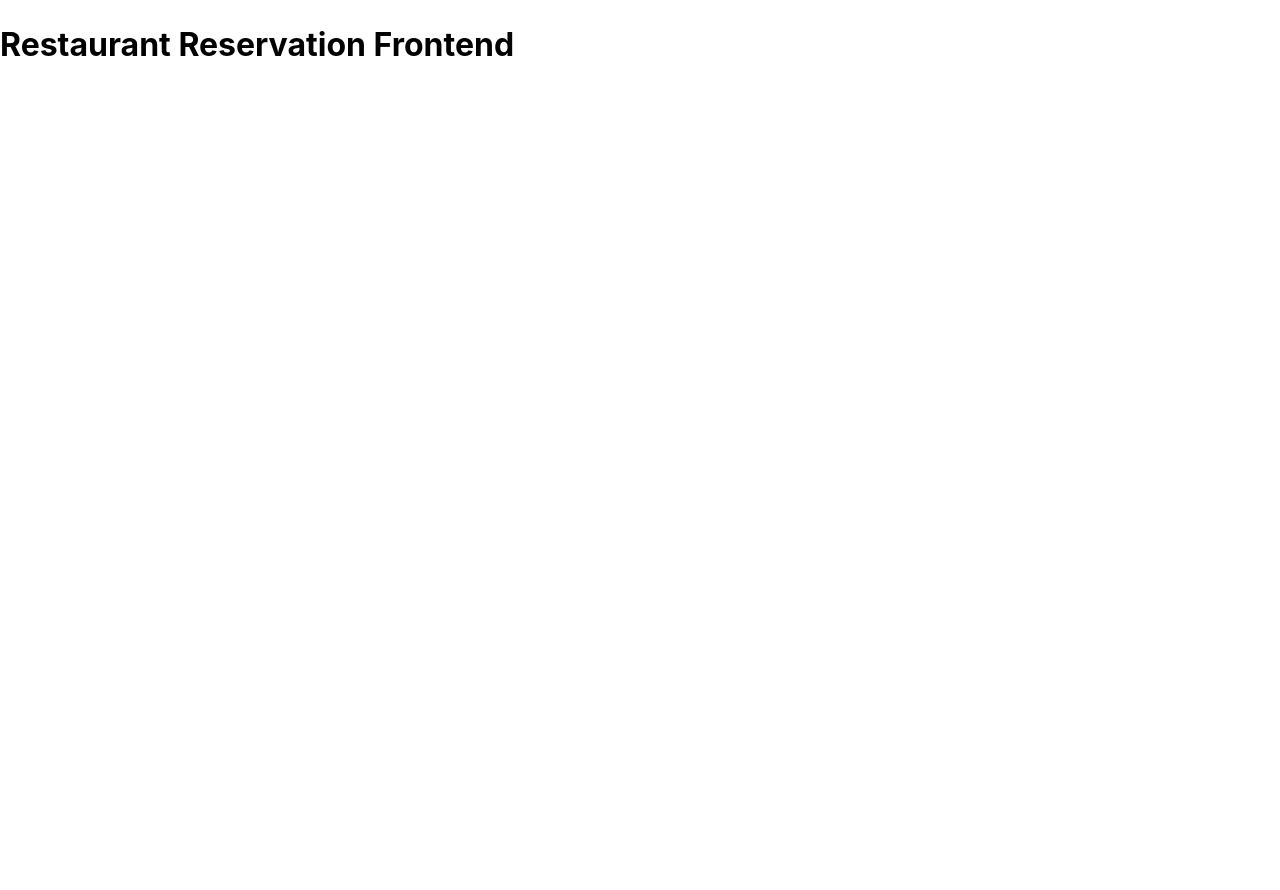
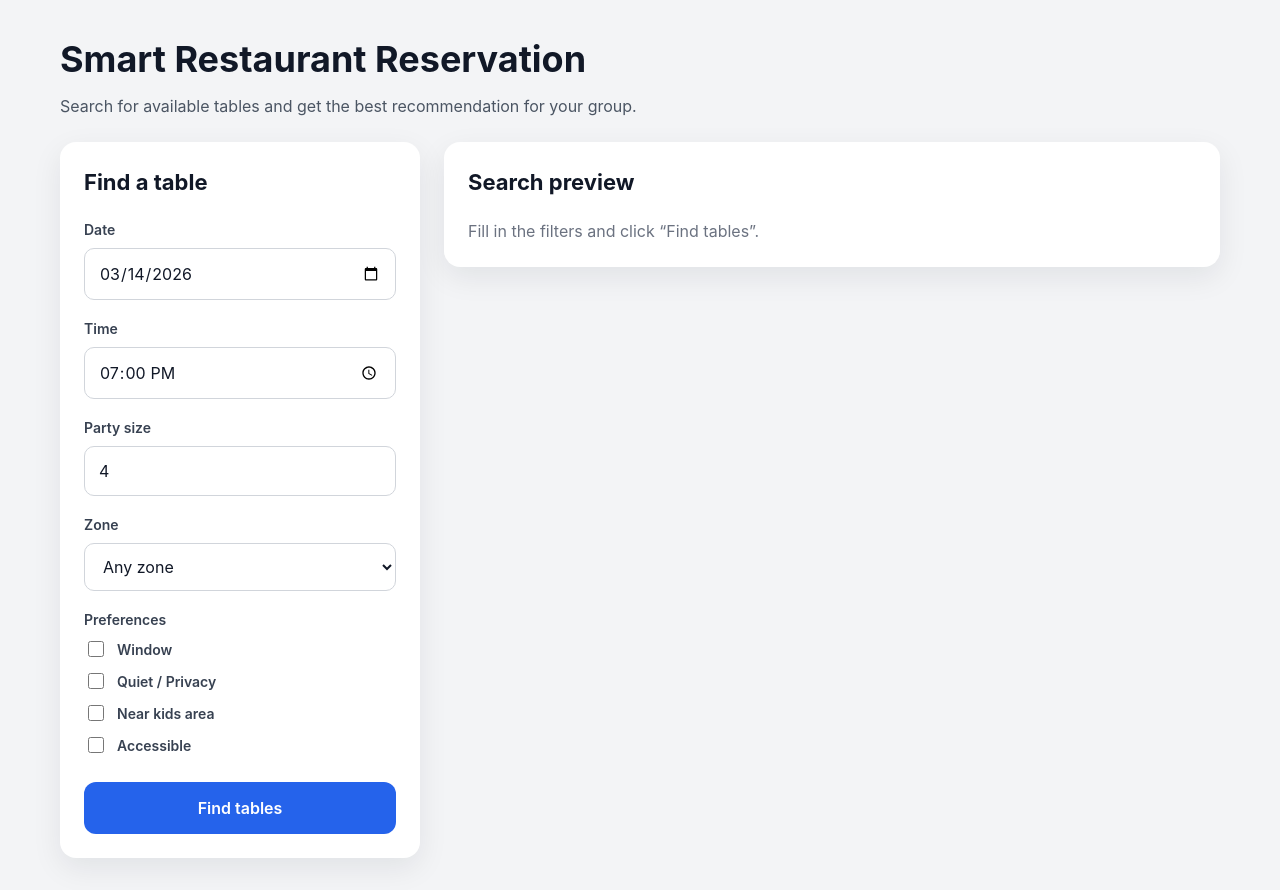
Before and after one commit to Tierlii/restaurant-reservation-system, a React (Vite) app in the folder frontend/: page / in a window 1280 px wide. Before the commit the page ends 821 px from the top, so only its background shows below. Built offline with nearby package versions, Linux system fonts and the light colour scheme.

Commit message:
create reservation search filter panel

```diff
--- a/frontend/src/App.tsx
+++ b/frontend/src/App.tsx
@@ -1,7 +1,42 @@
+import { useState } from "react";
+import FilterPanel from "./components/FilterPanel";
+import type { SearchRequest } from "./types/reservation";
+
 function App() {
+  const [lastSearch, setLastSearch] = useState<SearchRequest | null>(null);
+
+  const handleSearch = (request: SearchRequest) => {
+    console.log("Search request:", request);
+    setLastSearch(request);
+  };
+
   return (
-    <div>
-      <h1>Restaurant Reservation Frontend</h1>
+    <div className="app-container">
+      <header className="app-header">
+        <h1>Smart Restaurant Reservation</h1>
+        <p>
+          Search for available tables and get the best recommendation for your
+          group.
+        </p>
+      </header>
+
+      <main className="app-content">
+        <FilterPanel onSearch={handleSearch} />
+
+        <section className="placeholder-panel">
+          <h2 className="panel-title">Search preview</h2>
+
+          {lastSearch ? (
+            <pre className="search-preview">
+              {JSON.stringify(lastSearch, null, 2)}
+            </pre>
+          ) : (
+            <p className="placeholder-text">
+              Fill in the filters and click “Find tables”.
+            </p>
+          )}
+        </section>
+      </main>
     </div>
   );
 }
--- /dev/null
+++ b/frontend/src/components/FilterPanel.tsx
@@ -0,0 +1,136 @@
+import { useState } from "react";
+import type { Preference, SearchRequest, Zone } from "../types/reservation";
+
+interface FilterPanelProps {
+  onSearch: (request: SearchRequest) => void;
+  isLoading?: boolean;
+}
+
+const zoneOptions: { value: Zone; label: string }[] = [
+  { value: "MAIN_HALL", label: "Main hall" },
+  { value: "TERRACE", label: "Terrace" },
+  { value: "PRIVATE_ROOM", label: "Private room" },
+];
+
+const preferenceOptions: { value: Preference; label: string }[] = [
+  { value: "WINDOW", label: "Window" },
+  { value: "QUIET", label: "Quiet / Privacy" },
+  { value: "NEAR_KIDS_AREA", label: "Near kids area" },
+  { value: "ACCESSIBLE", label: "Accessible" },
+];
+
+function getTodayDate(): string {
+  return new Date().toISOString().split("T")[0];
+}
+
+function FilterPanel({ onSearch, isLoading = false }: FilterPanelProps) {
+  const [date, setDate] = useState<string>(getTodayDate());
+  const [time, setTime] = useState<string>("19:00");
+  const [partySize, setPartySize] = useState<number>(4);
+  const [zone, setZone] = useState<Zone | "">("");
+  const [preferences, setPreferences] = useState<Preference[]>([]);
+
+  const handlePreferenceChange = (preference: Preference) => {
+    setPreferences((prev) =>
+      prev.includes(preference)
+        ? prev.filter((item) => item !== preference)
+        : [...prev, preference]
+    );
+  };
+
+  const handleSubmit = (e: React.FormEvent<HTMLFormElement>) => {
+    e.preventDefault();
+
+    const request: SearchRequest = {
+      date,
+      time,
+      partySize,
+      preferences,
+      ...(zone ? { zone } : {}),
+    };
+
+    onSearch(request);
+  };
+
+  return (
+    <div className="filter-panel">
+      <h2 className="panel-title">Find a table</h2>
+
+      <form onSubmit={handleSubmit} className="filter-form">
+        <div className="form-group">
+          <label htmlFor="date">Date</label>
+          <input
+            id="date"
+            type="date"
+            value={date}
+            onChange={(e) => setDate(e.target.value)}
+            required
+          />
+        </div>
+
+        <div className="form-group">
+          <label htmlFor="time">Time</label>
+          <input
+            id="time"
+            type="time"
+            value={time}
+            onChange={(e) => setTime(e.target.value)}
+            required
+          />
+        </div>
+
+        <div className="form-group">
+          <label htmlFor="partySize">Party size</label>
+          <input
+            id="partySize"
+            type="number"
+            min={1}
+            max={20}
+            value={partySize}
+            onChange={(e) => setPartySize(Number(e.target.value))}
+            required
+          />
+        </div>
+
+        <div className="form-group">
+          <label htmlFor="zone">Zone</label>
+          <select
+            id="zone"
+            value={zone}
+            onChange={(e) => setZone(e.target.value as Zone | "")}
+          >
+            <option value="">Any zone</option>
+            {zoneOptions.map((option) => (
+              <option key={option.value} value={option.value}>
+                {option.label}
+              </option>
+            ))}
+          </select>
+        </div>
+
+        <div className="form-group">
+          <span className="preferences-label">Preferences</span>
+
+          <div className="preferences-grid">
+            {preferenceOptions.map((option) => (
+              <label key={option.value} className="checkbox-item">
+                <input
+                  type="checkbox"
+                  checked={preferences.includes(option.value)}
+                  onChange={() => handlePreferenceChange(option.value)}
+                />
+                <span>{option.label}</span>
+              </label>
+            ))}
+          </div>
+        </div>
+
+        <button type="submit" className="search-button" disabled={isLoading}>
+          {isLoading ? "Searching..." : "Find tables"}
+        </button>
+      </form>
+    </div>
+  );
+}
+
+export default FilterPanel;
--- a/frontend/src/index.css
+++ b/frontend/src/index.css
@@ -2,6 +2,12 @@
   font-family: Inter, system-ui, Arial, sans-serif;
   line-height: 1.5;
   font-weight: 400;
+  color: #1f2937;
+  background: #f3f4f6;
+}
+
+* {
+  box-sizing: border-box;
 }
 
 body {
@@ -9,3 +15,149 @@ body {
   min-width: 320px;
   min-height: 100vh;
 }
+
+button,
+input,
+select {
+  font: inherit;
+}
+
+.app-container {
+  max-width: 1200px;
+  margin: 0 auto;
+  padding: 32px 20px;
+}
+
+.app-header {
+  margin-bottom: 24px;
+}
+
+.app-header h1 {
+  margin: 0 0 8px;
+  font-size: 36px;
+  color: #111827;
+}
+
+.app-header p {
+  margin: 0;
+  color: #4b5563;
+  font-size: 16px;
+}
+
+.app-content {
+  display: grid;
+  grid-template-columns: 360px 1fr;
+  gap: 24px;
+  align-items: start;
+}
+
+.filter-panel,
+.placeholder-panel {
+  background: #ffffff;
+  border-radius: 16px;
+  padding: 24px;
+  box-shadow: 0 10px 30px rgba(15, 23, 42, 0.08);
+}
+
+.panel-title {
+  margin: 0 0 20px;
+  font-size: 22px;
+  color: #111827;
+}
+
+.filter-form {
+  display: flex;
+  flex-direction: column;
+  gap: 18px;
+}
+
+.form-group {
+  display: flex;
+  flex-direction: column;
+  gap: 8px;
+}
+
+.form-group label,
+.preferences-label {
+  font-size: 14px;
+  font-weight: 600;
+  color: #374151;
+}
+
+.form-group input,
+.form-group select {
+  width: 100%;
+  border: 1px solid #d1d5db;
+  border-radius: 10px;
+  padding: 12px 14px;
+  background: #ffffff;
+  color: #111827;
+}
+
+.form-group input:focus,
+.form-group select:focus {
+  outline: none;
+  border-color: #2563eb;
+  box-shadow: 0 0 0 3px rgba(37, 99, 235, 0.15);
+}
+
+.preferences-grid {
+  display: grid;
+  grid-template-columns: 1fr;
+  gap: 10px;
+}
+
+.checkbox-item {
+  display: flex;
+  align-items: center;
+  gap: 10px;
+  color: #374151;
+  font-size: 14px;
+}
+
+.checkbox-item input {
+  width: 16px;
+  height: 16px;
+}
+
+.search-button {
+  margin-top: 8px;
+  border: none;
+  border-radius: 12px;
+  padding: 14px 18px;
+  background: #2563eb;
+  color: white;
+  font-weight: 600;
+  cursor: pointer;
+  transition: background 0.2s ease;
+}
+
+.search-button:hover {
+  background: #1d4ed8;
+}
+
+.search-button:disabled {
+  background: #93c5fd;
+  cursor: not-allowed;
+}
+
+.placeholder-text {
+  margin: 0;
+  color: #6b7280;
+}
+
+.search-preview {
+  margin: 0;
+  padding: 16px;
+  border-radius: 12px;
+  background: #111827;
+  color: #e5e7eb;
+  overflow: auto;
+  font-size: 14px;
+}
+
+@media (max-width: 900px) {
+  .app-content {
+    grid-template-columns: 1fr;
+  }
+}
```
